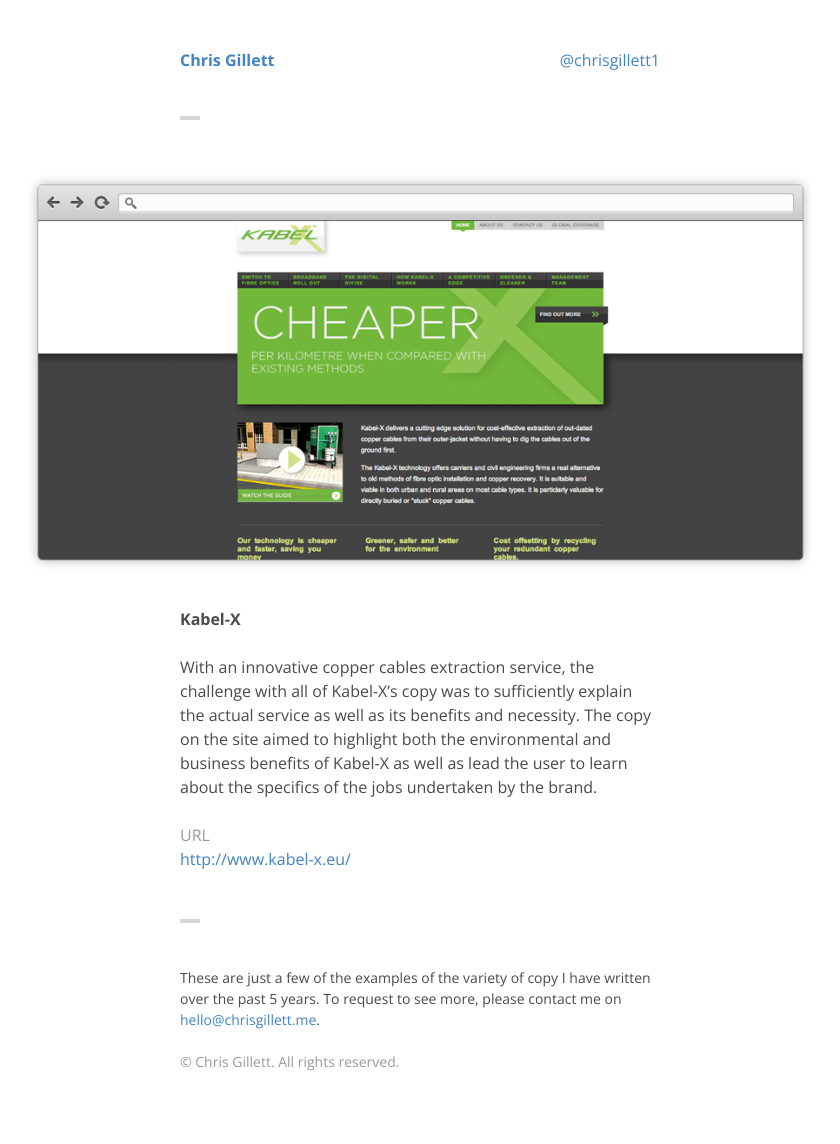
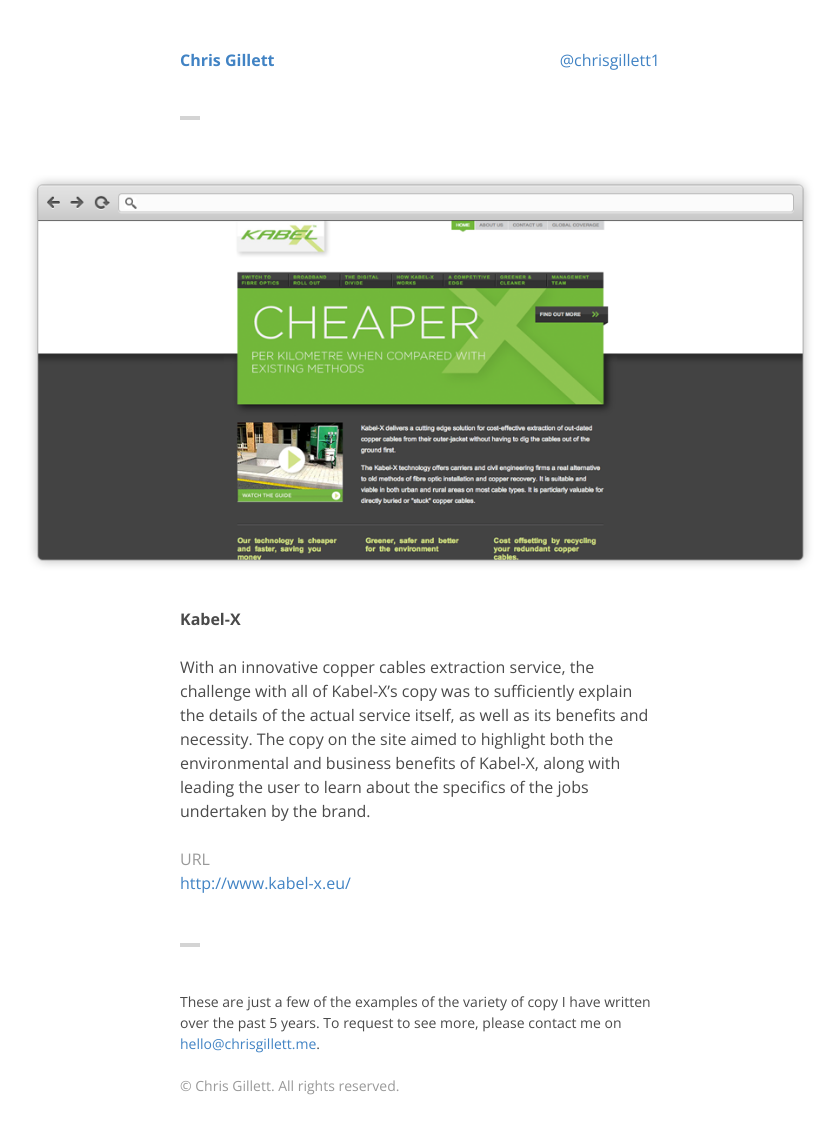
Before and after one commit to ChrisGillett/chrisgillett, a Jekyll site: the page built from _posts/2013-01-02-kabel-x.md, in a window 1280 px wide. Shown: the whole page, without its empty margins (220-1060 px from the left). Built offline with Jekyll 4.4.1, drawn with Linux system fonts in a browser that asks for light colours; before the commit the page ends 1120 px from its top, so only the background shows below that.

Commit message:
Updated 2013-01-02-kabel-x.md

```diff
--- a/_posts/2013-01-02-kabel-x.md
+++ b/_posts/2013-01-02-kabel-x.md
@@ -1,12 +1,11 @@
 ---
+published: true
 layout: post
-title: Kabel-X
+title: "Kabel-X"
+image: "/img/kabelx-web.png"
+"external-url": "http://www.kabel-x.eu/"
+category: websites
 
-image: /img/kabelx-web.png
-
-external-url: http://www.kabel-x.eu/
-
-category: websites
 ---
 
-With an innovative copper cables extraction service, the challenge with all of Kabel-X's copy was to sufficiently explain the actual service as well as its benefits and necessity. The copy on the site aimed to highlight both the environmental and business benefits of Kabel-X as well as lead the user to learn about the specifics of the jobs undertaken by the brand.
+With an innovative copper cables extraction service, the challenge with all of Kabel-X's copy was to sufficiently explain the details of the actual service itself, as well as its benefits and necessity. The copy on the site aimed to highlight both the environmental and business benefits of Kabel-X, along with leading the user to learn about the specifics of the jobs undertaken by the brand.
```
